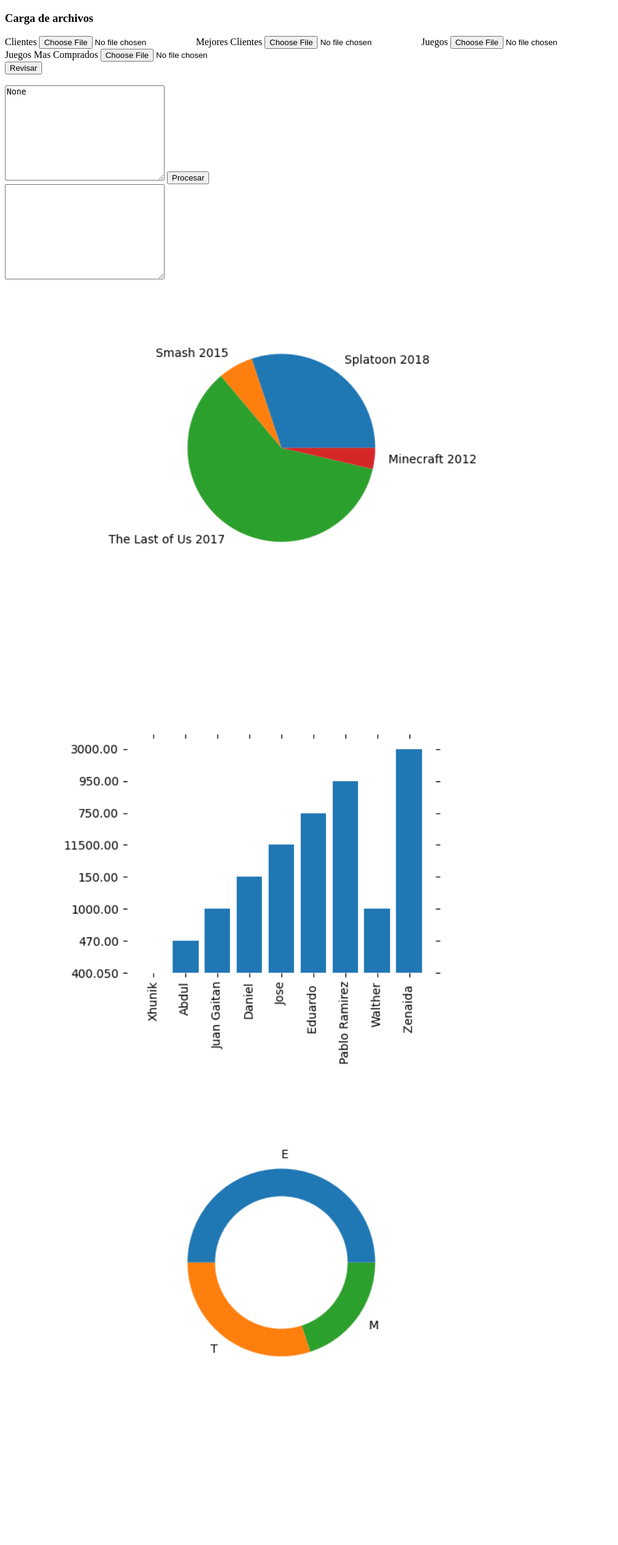
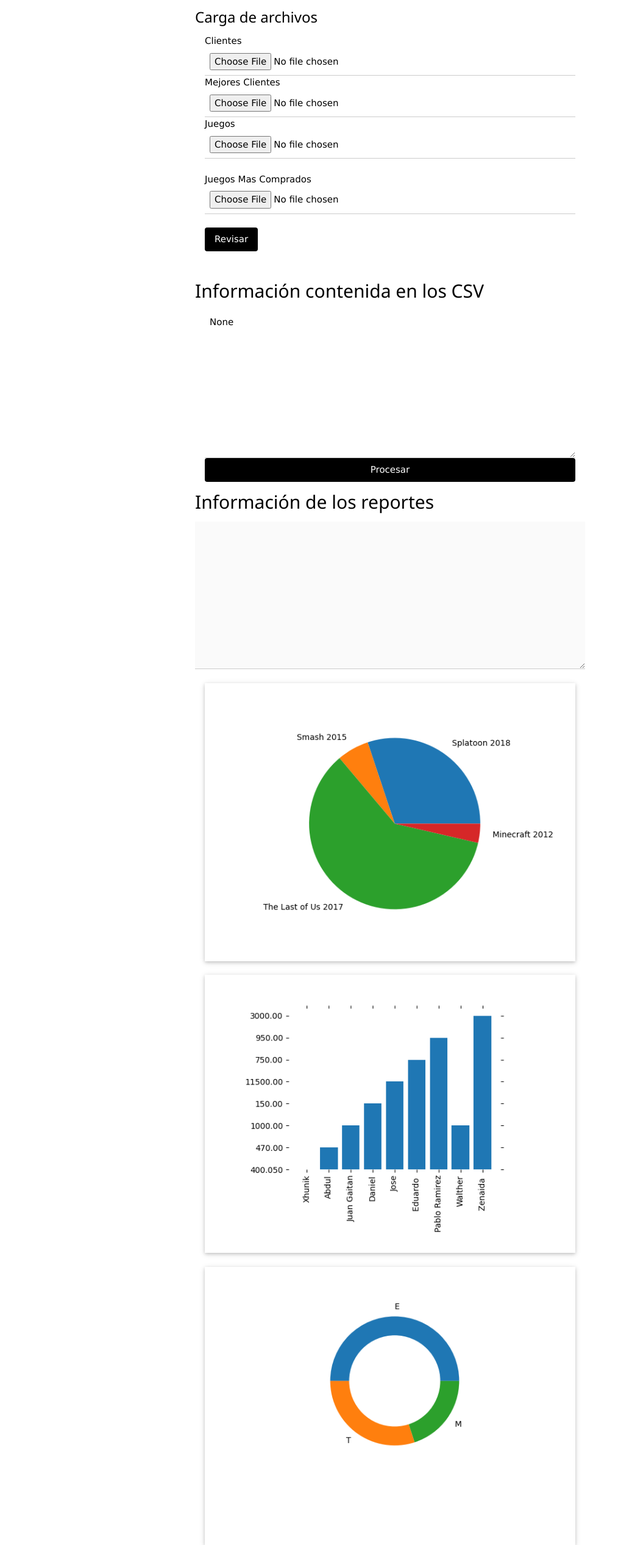
Before and after one commit to daniel-albizurez/IPC2_Proyecto2_201731241_Junio21, a Django app: page /procesar in a window 1280 px wide. Shown: the whole page at 61% size, without its empty margins (0-1014 px from the left). Before the commit the page ends 2225 px from the top, so only its background shows below. Run offline with Django 3.2, Linux system fonts and the light colour scheme; data that the repository does not hold is empty.

Commit message:
Version final y funcional

```diff
--- a/api.py
+++ b/api.py
@@ -13,6 +13,10 @@
 def procesar():
     xml = request.form.get('mostrar_xml')
     string = str(xml)
+    try:
+        manager.checkStruct(xml)
+    except:
+         return {'error' : 'Se econtraron modificaciones erroneas en el xml por favor corregirlas'}
     datos = open('datos.xml', 'w')
     datos.write(string)
     datos.close()
--- a/front/web/templates/index.html
+++ b/front/web/templates/index.html
@@ -4,47 +4,81 @@
     <meta charset="UTF-8">
     <meta name="viewport" content="width=device-width, initial-scale=1.0">
     <title>Principal Chet</title>
+    <link rel="stylesheet" href="https://www.w3schools.com/w3css/4/w3.css">
 </head>
 <body>
-    <h3>Carga de archivos</h3>
-    <form method="POST"  enctype="multipart/form-data">
-        {% csrf_token %}
-        <label for="clientes">Clientes</label>
-        <input type="file" name="clientes" accept=".csv">
-        <label for="mejores_clientes">Mejores Clientes</label>
-        <input type="file" name="mejores_clientes" accept=".csv">
-        <label for="juegos">Juegos</label>
-        <input type="file" name="juegos" accept=".csv">
-        <br>
-        <label for="juegos_mas">Juegos Mas Comprados</label>
-        <input type="file" name="juegos_mas" accept=".csv">
-        <br>
-        <input type="submit" value="Revisar" formaction="/revisar" formmethod="POST">
-    </form>
-    {{error}}
-    <br>
-    <form action="" method="POST">
-        {% csrf_token %}
-        <textarea name="mostrar_xml" id="" cols="30" rows="10">{{xml}}</textarea>
-        <input type="submit" value="Procesar" formaction="/procesar"> <!--formmethod="POST" formtarget = "frame2"-->
-    </form>
-    <textarea name="xml_reportes" id="" cols="30" rows="10">{{xml_reportes}}</textarea>
-    <br>
-    {% load static %}
-    <img src="{%static graph_mas%}" alt="Aquí verá una gráfica con sus juegos más vendidos" width="70%" height="70%" >
-    <img src="{%static graph_mejores%}" alt="Aquí verá una gráfica con sus mejores clients" width="70%" height="70%">
-    <img src="{%static graph_clas%}" alt="Aquí verá una gráfica con las clasificaciones" width="70%" height="70%">
-    <ul>
+    {% if list_cumples %}
+    <div class="w3-sidebar w3-bar-block" style="width: 25%;">
+        <h4>Lista de cumpleaños</h4>
+        <ul class = "w3-ul">
             {% for cliente, fecha in list_cumples.items %}
             <li> {{ cliente }} : {{ fecha }} </li>
             {% endfor %}
         </ul>
-    <ul>
+    </div>
+    {% endif %}
+    {%if list_juegos %}
+    <div class="w3-sidebar w3-bar-block" style="width: 25%;right: 0;">
+        <h4>Stock de juegos</h4>
+        <ul  class = "w3-ul">
             {% for juego, stock in list_juegos.items %}
-            <li {% if stock < 10 %} style="color:red" {% endif %}>
+            <li {% if stock < 10 %} class="w3-red" {% endif %}>
                 {{ juego }} : {{ stock }}
             </li>
             {% endfor %}
         </ul>
+    </div>
+    {% endif %}
+
+    <div style="margin-left: 25%; margin-right: 25%;">
+        <div>
+            <h3>Carga de archivos</h3>
+            <form class="w3-container" method="POST"  enctype="multipart/form-data">
+                {% csrf_token %}
+                <label for="clientes">Clientes</label>
+                <input class="w3-input" type="file" name="clientes" accept=".csv">
+                <label for="mejores_clientes">Mejores Clientes</label>
+                <input class="w3-input" type="file" name="mejores_clientes" accept=".csv">
+                <label for="juegos">Juegos</label>
+                <input class="w3-input" type="file" name="juegos" accept=".csv">
+                <br>
+                <label for="juegos_mas">Juegos Mas Comprados</label>
+                <input class="w3-input" type="file" name="juegos_mas" accept=".csv">
+                <br>
+                <input class="w3-button w3-round w3-black w3-hover-grey" type="submit" value="Revisar" formaction="/revisar" formmethod="POST">
+            </form>
+        </div>
+        <div>
+            <h3>{{error}}</h3>
+        </div>
+        <br>
+        <div>
+        <h2>Información contenida en los CSV</h2>
+        <form class="w3-container" method="POST">
+            {% csrf_token %}
+            <textarea class="w3-input" name="mostrar_xml" id="" cols="30" rows="10">{{xml}}</textarea>
+            <input class="w3-button w3-round w3-black w3-hover-grey w3-block" type="submit" value="Procesar" formaction="/procesar"> <!--formmethod="POST" formtarget = "frame2"-->
+        </form>
+        <h2>Información de los reportes</h2>
+        <textarea disabled class="w3-input" name="xml_reportes" id="" cols="30" rows="10">{{xml_reportes}}</textarea>
+        </div>
+        <br>
+        {% load static %}
+        <div class = "w3-container">
+            <div class="w3-card">
+                <img src="{%static graph_mas%}" alt="Aquí verá una gráfica con sus juegos más vendidos" style="width: 100%; height: 100%;">
+            </div>
+            <br>
+            <div class="w3-card">
+                <img src="{%static graph_mejores%}" alt="Aquí verá una gráfica con sus mejores clients" style="width: 100%; height: 100%;" >
+            </div>
+            <br>
+            <div class="w3-card">
+                <img src="{%static graph_clas%}" alt="Aquí verá una gráfica con las clasificaciones" style="width: 100%; height: 100%;" >
+            </div>
+        </div>
+
+    </div>
+
 </body>
 </html>
--- a/front/web/views.py
+++ b/front/web/views.py
@@ -3,7 +3,7 @@
 import requests
 import re
 import csv
-import json
+from datetime import datetime
 
 from requests import api
 from . import objects
@@ -152,10 +152,16 @@
             'mostrar_xml':xml,
         }).json()
 
+    if 'error' in respuesta:
+        return render(request, 'index.html', {'error':respuesta['error']})
+
     listaJuegos = respuesta.get('juegos')
 
     for juego in listaJuegos:
         listaJuegos[juego] = int(listaJuegos[juego])
+
+    listado = respuesta.get('cumples')
+    cumples = dict(sorted(listado.items(), key=lambda item : datetime.strptime(item[1], '%d/%m/%Y').month))
 
     context = {
         'xml_reportes' : respuesta.get('report'),
@@ -163,7 +169,7 @@
         'graph_mas' : 'graficas/masVendidos.png'    ,
         'graph_mejores' : 'graficas/mejoresClientes.png',
         'graph_clas' : 'graficas/clasificacion.png',
-        'list_cumples' : respuesta.get('cumples'),
+        'list_cumples' : cumples,
         'list_juegos' : listaJuegos,
     }
     #"C:\Users\DANIEL\Documents\U\USAC\IPC2 Vaqueras\Practicas y proyectos\Proyecto 2\graficas\masVendidos.png"
--- a/front/web/xmlManager.py
+++ b/front/web/xmlManager.py
@@ -1,3 +1,4 @@
+
 from re import T
 import xml.dom.minidom as minidom
 import xml.etree.ElementTree as ET
@@ -76,6 +77,9 @@
     file.write(stringData)
     file.close() """
     return stringData
+
+def checkStruct(struct):
+    tree = ET.fromstring(struct)
 
 def mejoresRepetidos(xml):
     tree = ET.fromstring(xml)
@@ -227,6 +231,7 @@
         nodoFecha = ET.SubElement(nodoCliente, 'fecha')
         nodoFecha.text = cumple
     xmlCumple = ET.tostring(rootCumple)
+    #listado = dict(sorted(listado.items(), key=lambda item : datetime.strptime(item[1], '%d/%m/%Y').month))
     #print(listado.keys())
     #print(listado.values())
     return [clean(xmlCumple), listado] #listado
```
Also changed, not shown: front/web/static/graficas/masVendidos.png, 1 other file. Lines whose indentation alone changed are shown as unchanged.
